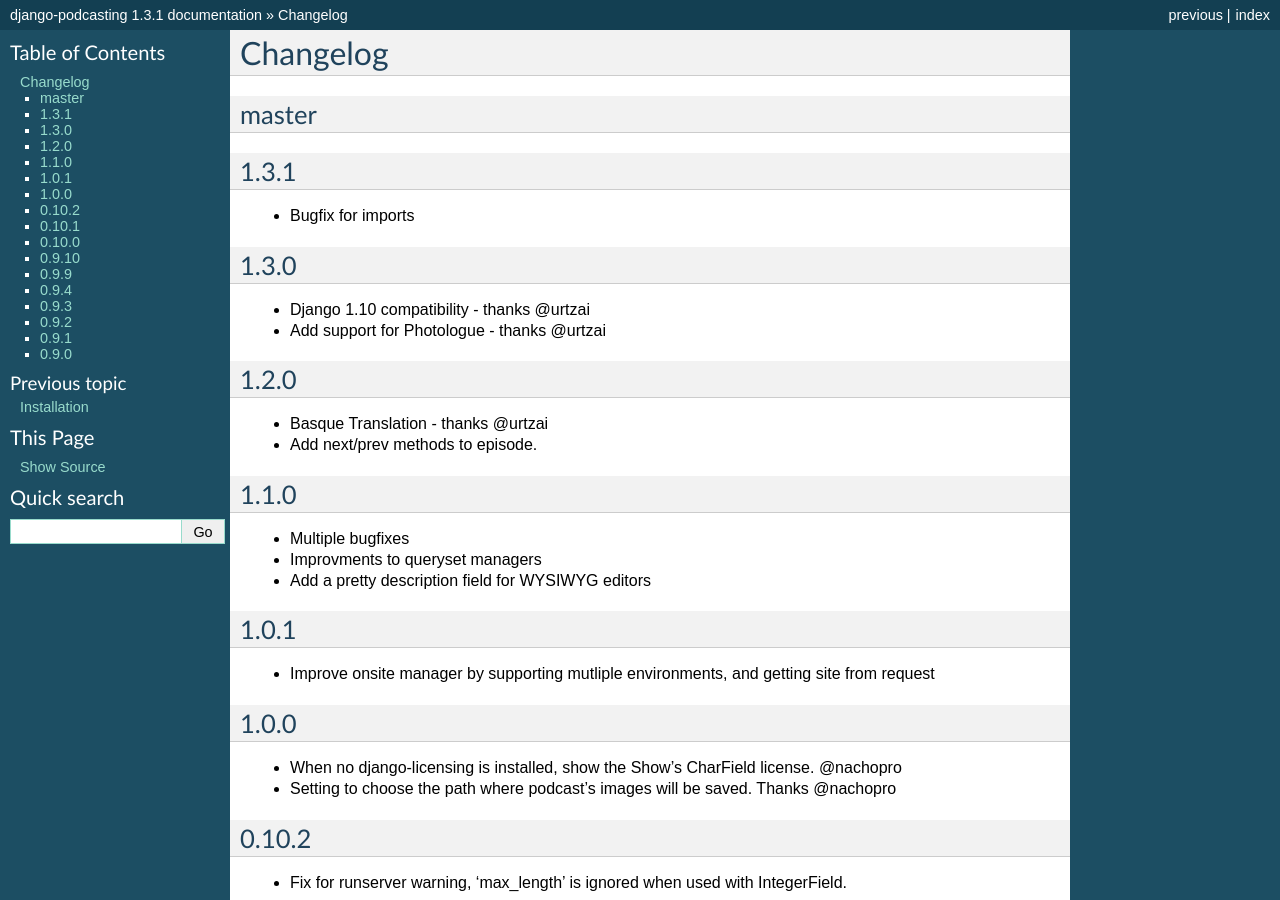
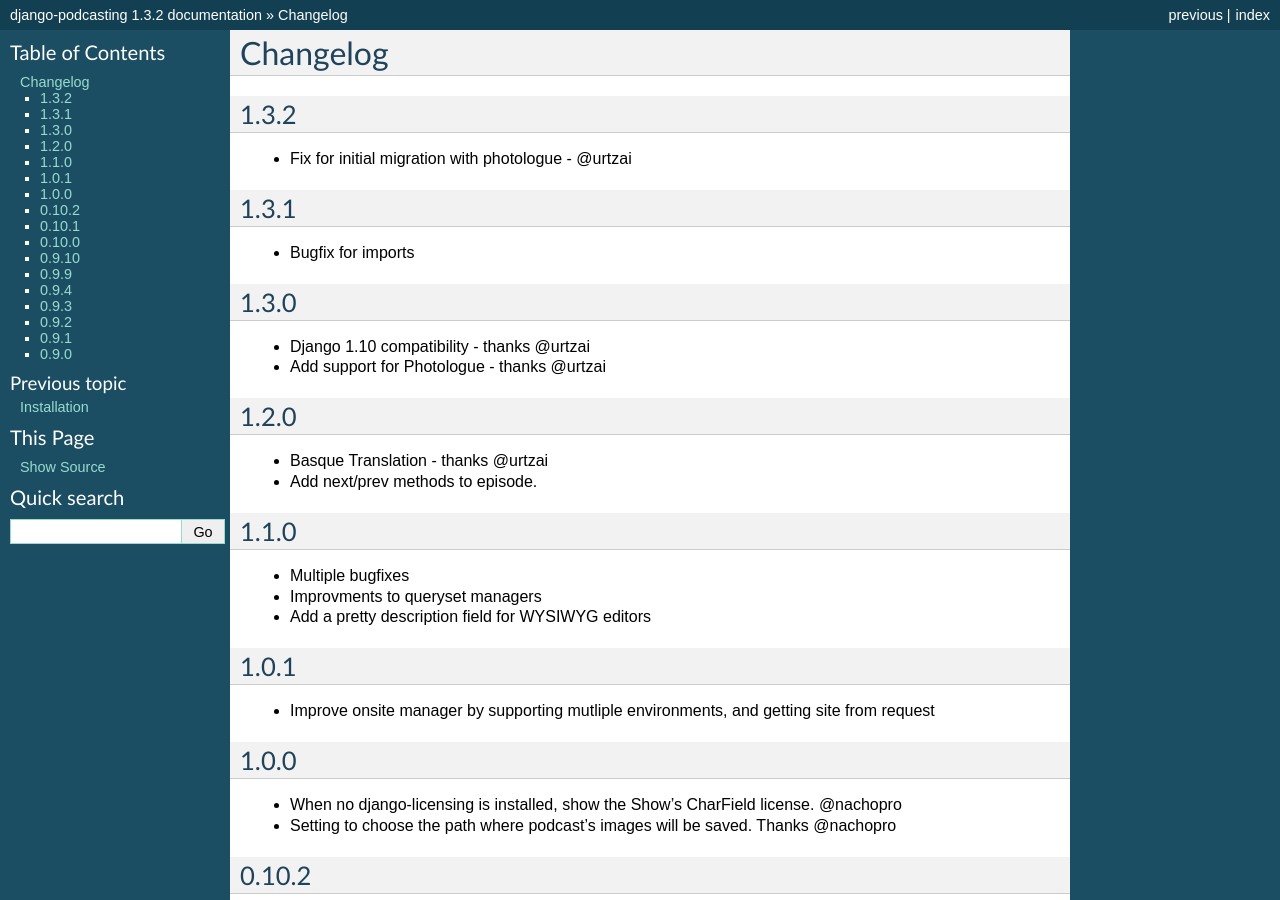
Before and after one commit to rizumu/django-podcasting, a Sphinx documentation site: the page built from docs/changelog.rst, in a window 1280 px wide and 900 px high. Built offline with Sphinx 7.4.7, drawn with Linux system fonts in a browser that asks for light colours; some of the changed text lies outside the part shown.

Commit message:
Prepare to release 1.3.2

```diff
--- a/docs/changelog.rst
+++ b/docs/changelog.rst
@@ -1,8 +1,10 @@
 Changelog
 =========
 
-master
-------
+1.3.2
+----
+- Fix for initial migration with photologue - @urtzai
+
 
 1.3.1
 ----
--- a/docs/conf.py
+++ b/docs/conf.py
@@ -48,9 +48,9 @@
 # built documents.
 #
 # The short X.Y version.
-version = '1.3.1'
+version = '1.3.2'
 # The full version, including alpha/beta/rc tags.
-release = '1.3.1'
+release = '1.3.2'
 
 # The language for content autogenerated by Sphinx. Refer to documentation
 # for a list of supported languages.
--- a/podcasting/__init__.py
+++ b/podcasting/__init__.py
@@ -3,7 +3,7 @@
 __version_info__ = {
     "major": 1,
     "minor": 3,
-    "micro": 1,
+    "micro": 2,
     "releaselevel": "final",
     "serial": 0,
 }
```
